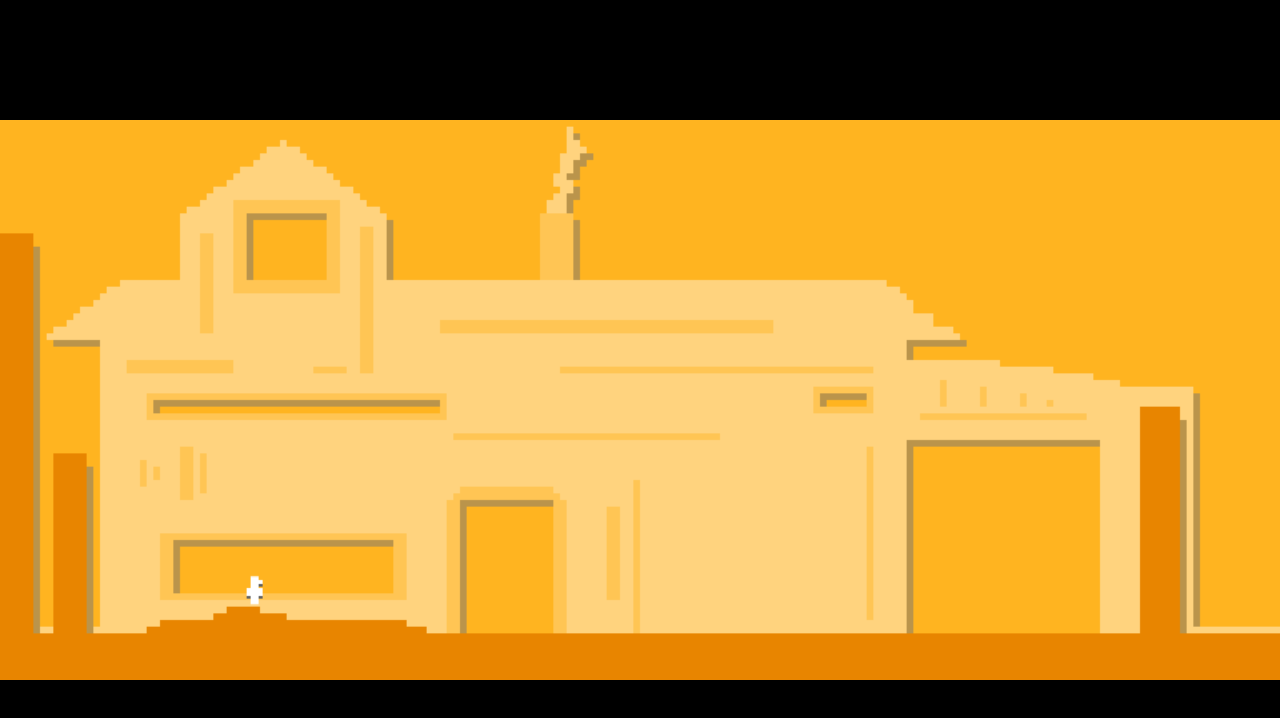
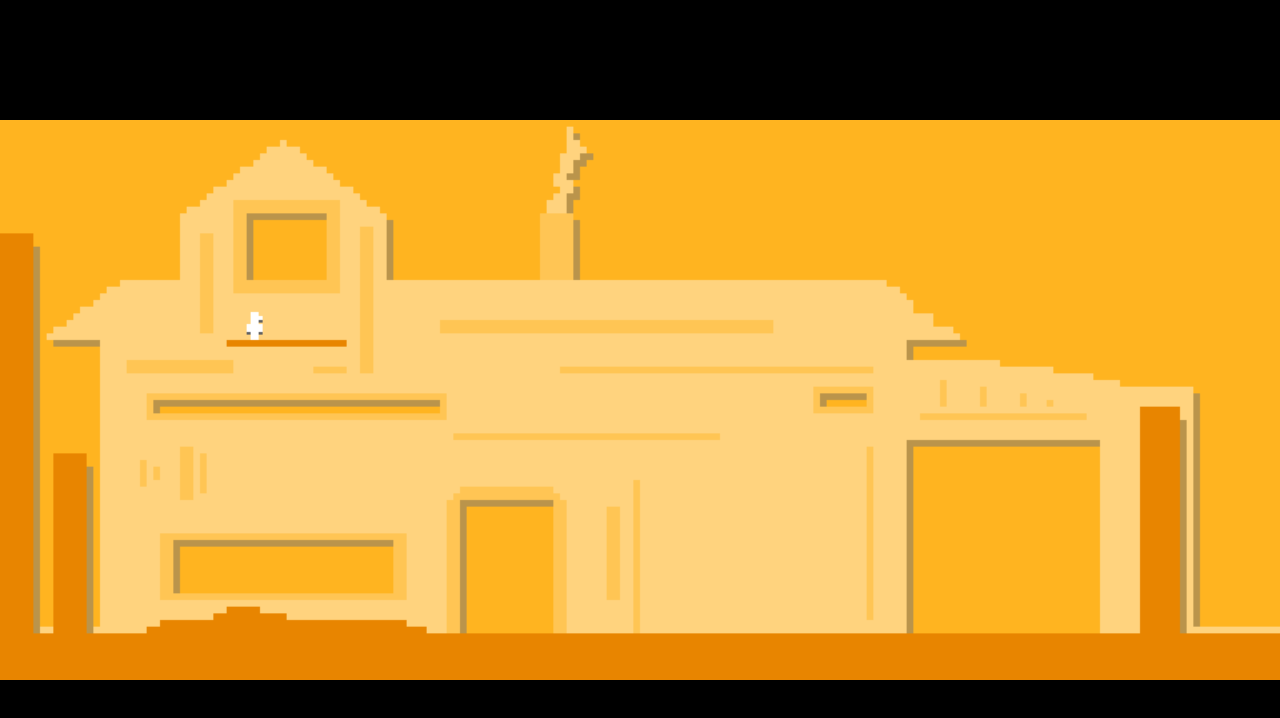
Before and after one commit to quinnnspace/lessons, a plain HTML site: page index.html in a window 1280 px wide. Drawn offline with Linux system fonts and the light colour scheme; animation ran at ten frames a second.

Commit message:
Added basic functionality for stationary platforms. It's a real platformer now.

```diff
--- a/index.html
+++ b/index.html
@@ -24,6 +24,7 @@
         function preload () {
             game.load.image('l0base', 'assets/l0_base.png');
             game.load.image('l0barriers', 'assets/l0_barriers.png');
+            game.load.image('platform', 'assets/platform.png');
 
             game.load.spritesheet('player', 'assets/player.png', 240, 420, 2);
 
@@ -51,11 +52,7 @@
 
             cursors = game.input.keyboard.createCursorKeys();
 
-            addBase(currentLevel);
-
-            barriersCollisionGroup = game.add.group();
-            barriersCollisionGroup.enableBody = true;
-            addBarriers(currentLevel);
+            buildLevel(currentLevel);
 
             player = addPlayer(185, 138);
 
@@ -63,7 +60,9 @@
         }
 
         function update () {
-            game.physics.arcade.collide(player, barriersCollisionGroup, barrierCollision, null, this);
+            game.physics.arcade.collide(player, barriersCollisionGroup, barrierCollision);
+            game.physics.arcade.collide(player, platforms);
+
 
             if (player.body.touching.down) {
                 if (cursors.left.isDown && player.body.velocity.x > -150 && !cursors.right.isDown) {
@@ -107,6 +106,12 @@
 
         // quinnn functions: less fun, more chungs
 
+        function buildLevel(level) {
+            addBase(level);
+            addBarriers(level);
+            addPlatforms(level);
+        }
+
         function addPlayer(x, y) {
             var player = game.add.sprite(x, y, 'player');
             player.scale.setTo(0.05, 0.05);
@@ -122,6 +127,9 @@
         }
 
         function addBarriers(level) {
+            barriersCollisionGroup = game.add.group();
+            barriersCollisionGroup.enableBody = true;
+
             game.add.sprite(0, 0, 'l' + level + 'barriers').scale.setTo(0.5, 0.5);
 
             switch (level) {
@@ -157,7 +165,25 @@
         }
 
         function addPlatforms(level) {
+            var colour;
+            platforms = game.add.group();
+            platforms.enableBody = true;
+            switch (level) {
+                case 0: // Level 0 : Homestead
+                    colour = 0xe88500;
+                    makePlatform(34, 33, 18, colour);
 
+
+                    break;
+            }
+
+        }
+
+        function makePlatform(xPos, yPos, length, colour) {
+            var platform = platforms.create(xPos*5, yPos*5, 'platform');
+            platform.scale.setTo(length, 1);
+            platform.tint = colour;
+            platform.body.immovable = true;
         }
 
         function addBase(level) {
```
Also changed, not shown: assets/platform.png (added).
